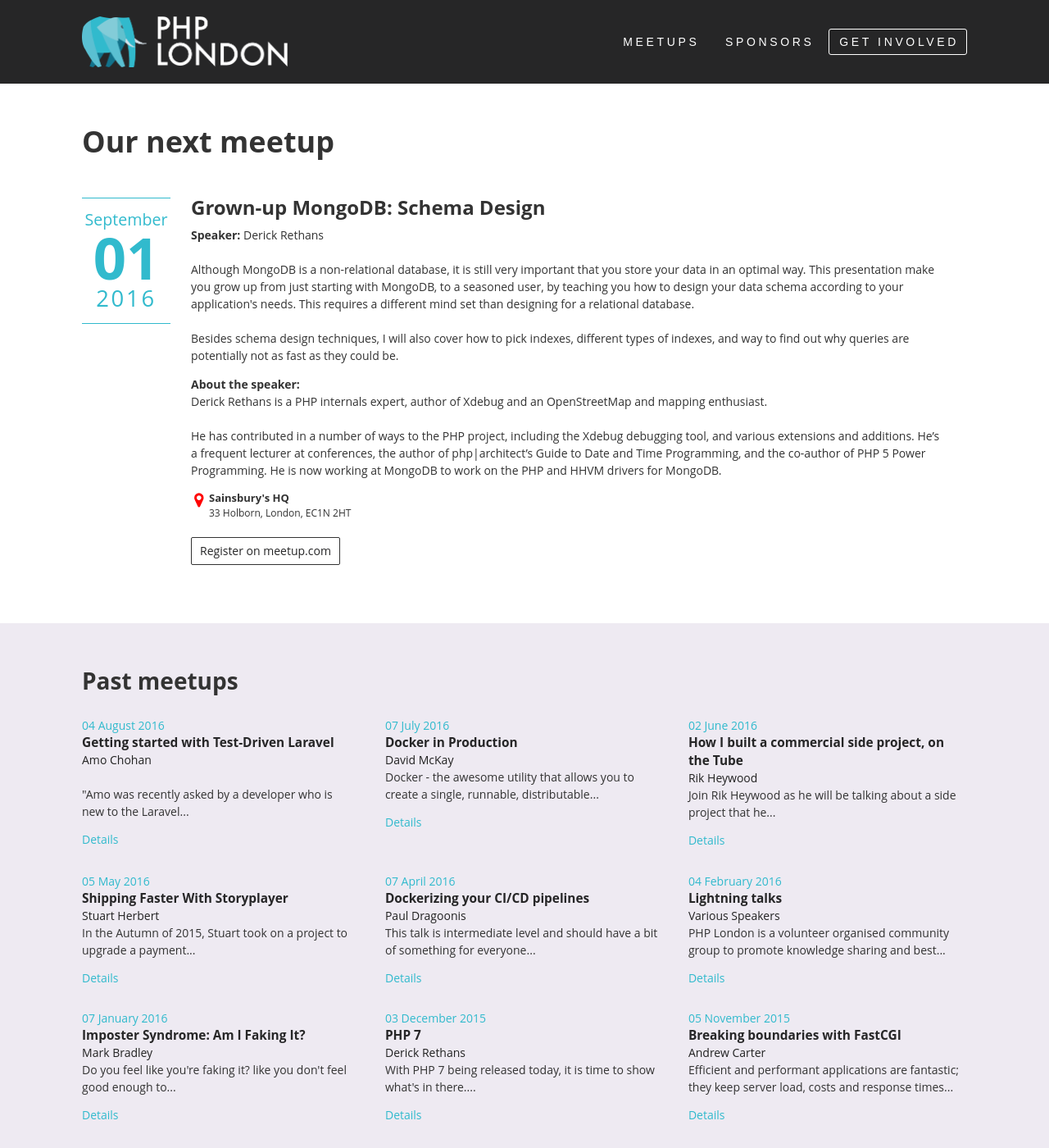
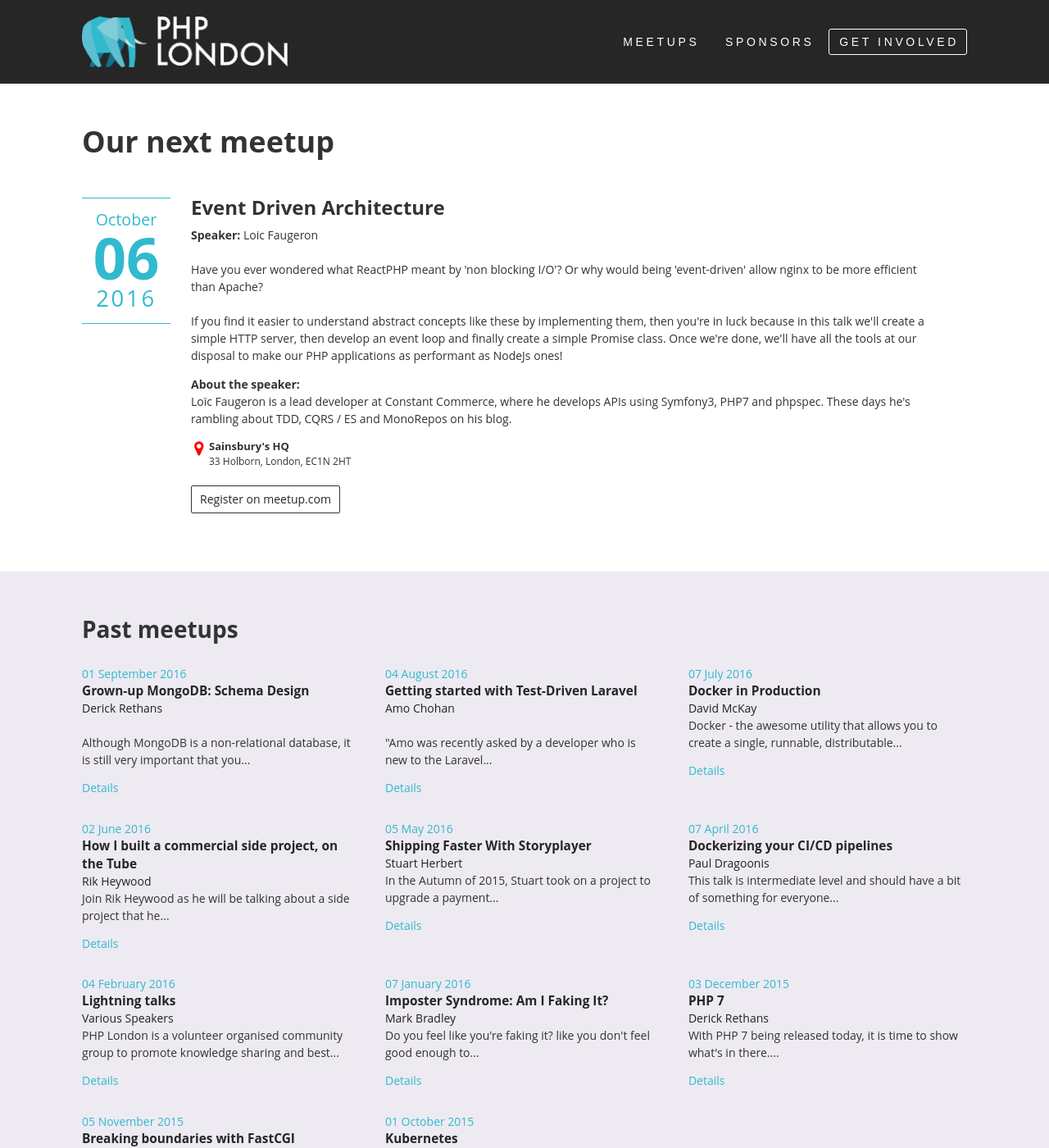
Before and after one commit to phplondon/phplondon.github.io, a Jekyll site: the page built from meetups/index.html, in a window 1280 px wide and 1400 px high. Shown: the whole window at 82% size. Built offline with Jekyll 4.4.1, drawn with Linux system fonts in a browser that asks for light colours.

Commit message:
Added Loic talk and the sponsor for October

```diff
--- a/_data/meetups.yml
+++ b/_data/meetups.yml
@@ -1,3 +1,14 @@
+- date: 2016-10-06 19:00
+  url: http://www.meetup.com/phplondon/events/233637210/
+  location: sainsburys
+  speaker: loic-faugeron
+  talk: "Event Driven Architecture"
+  synopsis:
+    "<br />Have you ever wondered what ReactPHP meant by 'non blocking I/O'? Or why would being 'event-driven' allow nginx to be more efficient than Apache? <br /><br />
+
+    If you find it easier to understand abstract concepts like these by implementing them, then you're in luck because in this talk we'll create a simple HTTP server, then develop an event loop and finally create a simple Promise class. Once we're done, we'll have all the tools at our disposal to make our PHP applications as performant as NodeJs ones!"
+
+
 - date: 2016-09-01 19:00
   url: http://www.meetup.com/phplondon/events/233637210/
   location: sainsburys
--- a/_data/speakers.yml
+++ b/_data/speakers.yml
@@ -1,3 +1,11 @@
+loic-faugeron:
+    name: Loic Faugeron
+    url: https://gnugat.github.io
+    twitter: epiloic
+    github: https://github.com/gnugat
+    bio:
+      "Loïc Faugeron is a lead developer at Constant Commerce, where he develops APIs using Symfony3, PHP7 and phpspec. These days he's rambling about TDD, CQRS / ES and MonoRepos on his blog."
+
 amo-chohan:
     name: Amo Chohan
     url: https://medium.com/@amo.chohan
--- a/_data/sponsors.yml
+++ b/_data/sponsors.yml
@@ -16,6 +16,12 @@
   blurb:
     "for hosting the meetings at their fantastic facilities."
 
+- name: Aspire
+  url: http://www.weareaspire.com
+  logo_path: aspire.jpg
+  blurb:
+    "are a leading recruiter in the Digital Media, Marketing and Communications sectors across London, Singapore and Hong Kong."
+
 - name: You
   url: http://www.example.com
   logo_path: your-company.png
--- a/assets/sass/components/_sponsors.scss
+++ b/assets/sass/components/_sponsors.scss
@@ -4,4 +4,8 @@
 	&__item{
 		text-align: center;
 	}
+
+	p {
+		margin-top: 1em;
+	}
 }
```
Also changed, not shown: assets/css/screen.css, assets/logos/aspire.jpg (added).
